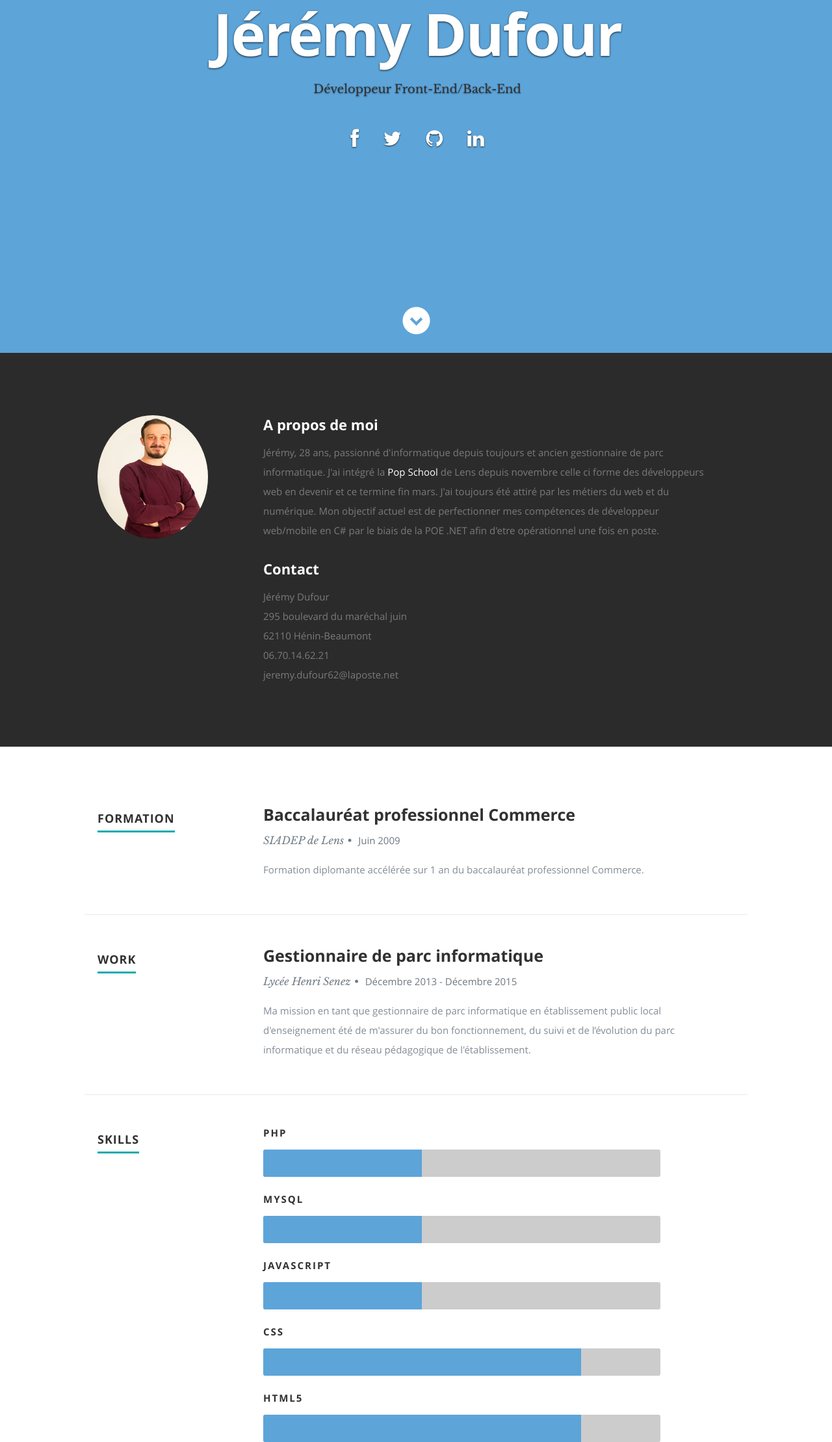
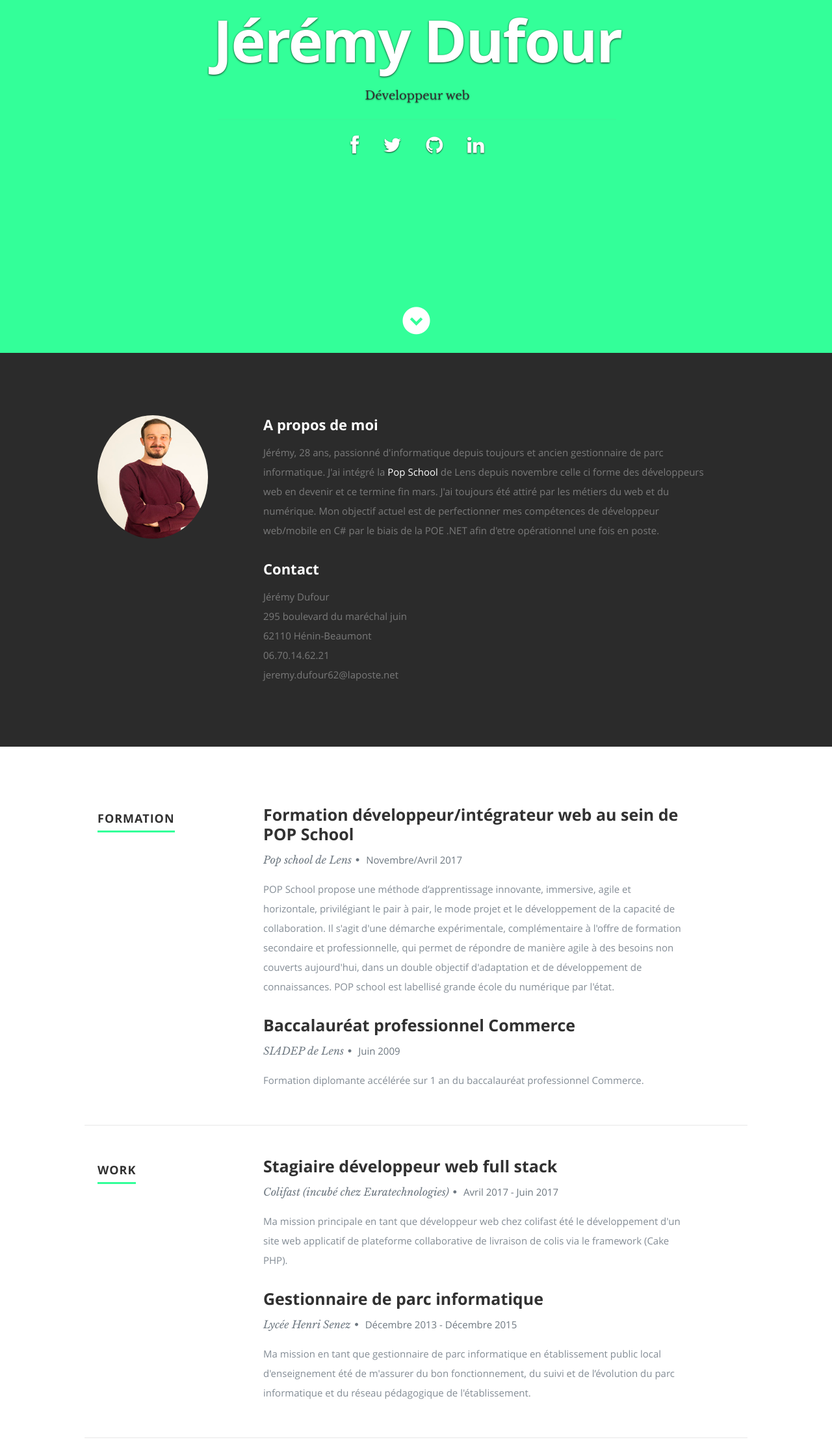
Before and after one commit to Jeremy-popschool-lens/Jeremy-popschool-lens.github.io, a plain HTML site: page index.html in a window 1280 px wide. Shown: the part 257-2476 px from the top of the page at 65% size. Drawn offline with nearby package versions, Linux system fonts and the light colour scheme.

Commit message:
update work and formation section

```diff
--- a/css/layout.css
+++ b/css/layout.css
@@ -8,10 +8,10 @@ body { background: #0f0f0f; }
 
 header {
    position: relative;
-   height: 800px;
-   min-height: 500px;
+   height: 100px;
+   min-height: 100px;
    width: 100%;
-   background: #5da4d9 no-repeat top center;
+   background: #33ff99 no-repeat top center;
    background-size: cover !important;
 	-webkit-background-size: cover !important;
    text-align: center;
@@ -30,7 +30,7 @@ header .banner {
    vertical-align: middle;
    margin: 0 auto;
    width: 85%;
-   padding-bottom: 30px;s
+   padding-bottom: 10px;s
    text-align: center;
 }
 
@@ -229,7 +229,7 @@ ul#nav li.current a { color: #F06000; }
    letter-spacing: 1px;
 }
 #resume h1 span {
-   border-bottom: 3px solid #11ABB0;
+   border-bottom: 3px solid #33ff99;
    padding-bottom: 6px;
 }
 #resume h3 {
@@ -296,7 +296,7 @@ ul#nav li.current a { color: #F06000; }
 
    margin: 0;
    padding-right: 24px;
-  	background: #5da4d9;
+  	background: #33ff99;
    display: inline-block;
   	height: 42px;
    line-height: 42px;
--- a/index.html
+++ b/index.html
@@ -49,7 +49,7 @@
     <div class="row banner">
       <div class="banner-text">
         <h1 class="responsive-headline">Jérémy Dufour</h1>
-        <h3>Développeur Front-End/Back-End</h3>
+        <h3>Développeur web</h3>
         <hr />
         <ul class="social">
           <li><a href="https://www.facebook.com/jeydrm"><i class="fa fa-facebook"></i></a></li>
@@ -130,6 +130,16 @@
 
           <div class="twelve columns">
 
+            <h3>Formation développeur/intégrateur web au sein de POP School</h3>
+            <p class="info">Pop school de Lens<span>&bull;</span> <em class="date">Novembre/Avril 2017</em></p>
+
+            <p>POP School propose une méthode d’apprentissage innovante, immersive, agile et horizontale, privilégiant le pair à pair, le mode projet et le développement de la capacité de collaboration. Il s'agit d'une démarche expérimentale, complémentaire à l'offre de formation secondaire et professionnelle, qui permet de répondre de manière agile à des besoins non couverts aujourd'hui, dans un double objectif d'adaptation et de développement de connaissances. POP school est labellisé grande école du numérique par l'état.
+            </p>
+
+          </div>
+
+          <div class="twelve columns">
+
             <h3>Baccalauréat professionnel Commerce</h3>
             <p class="info">SIADEP de Lens<span>&bull;</span> <em class="date">Juin 2009</em></p>
 
@@ -156,6 +166,19 @@
       <div class="nine columns main-col">
 
         <div class="row item">
+
+          <div class="twelve columns">
+
+            <h3>Stagiaire développeur web full stack</h3>
+            <p class="info">Colifast (incubé chez Euratechnologies)<span>&bull;</span> <em class="date">Avril 2017 - Juin 2017</em></p>
+
+            <p>
+              Ma mission principale en tant que développeur web chez colifast été le développement d'un site web applicatif de plateforme collaborative de livraison de colis via le framework (Cake PHP).
+
+            </p>
+
+          </div>
+
 
           <div class="twelve columns">
 
```
